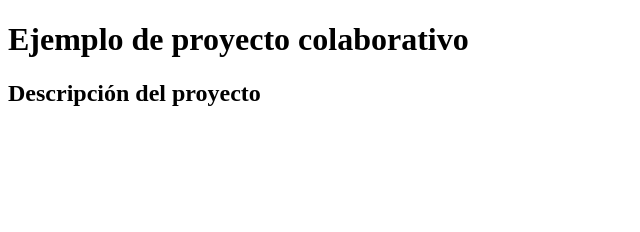
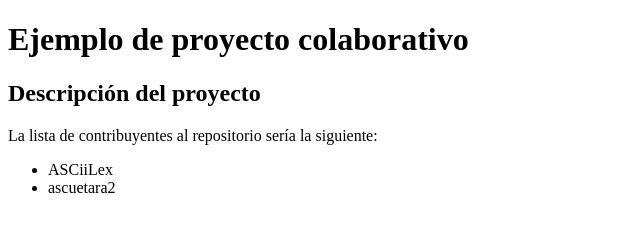
Before and after one commit to ASCiiLex/proyecto1, a plain HTML site: page index.html in a window 1280 px wide. Shown: the whole page, without its empty margins (0-640 px from the left). Drawn offline with Linux system fonts and the light colour scheme.

Commit message:
Update index.html

```diff
--- a/index.html
+++ b/index.html
@@ -9,6 +9,11 @@
     <Header>
         <h1>Ejemplo de proyecto colaborativo</h1>
         <h2>Descripción del proyecto</h2>
+        <p>La lista de contribuyentes al repositorio sería la siguiente:</p>
+        <ul>
+            <li>ASCiiLex</li>
+            <li>ascuetara2</li>
+        </ul>
     </Header>
 </body>
 </html>
```
